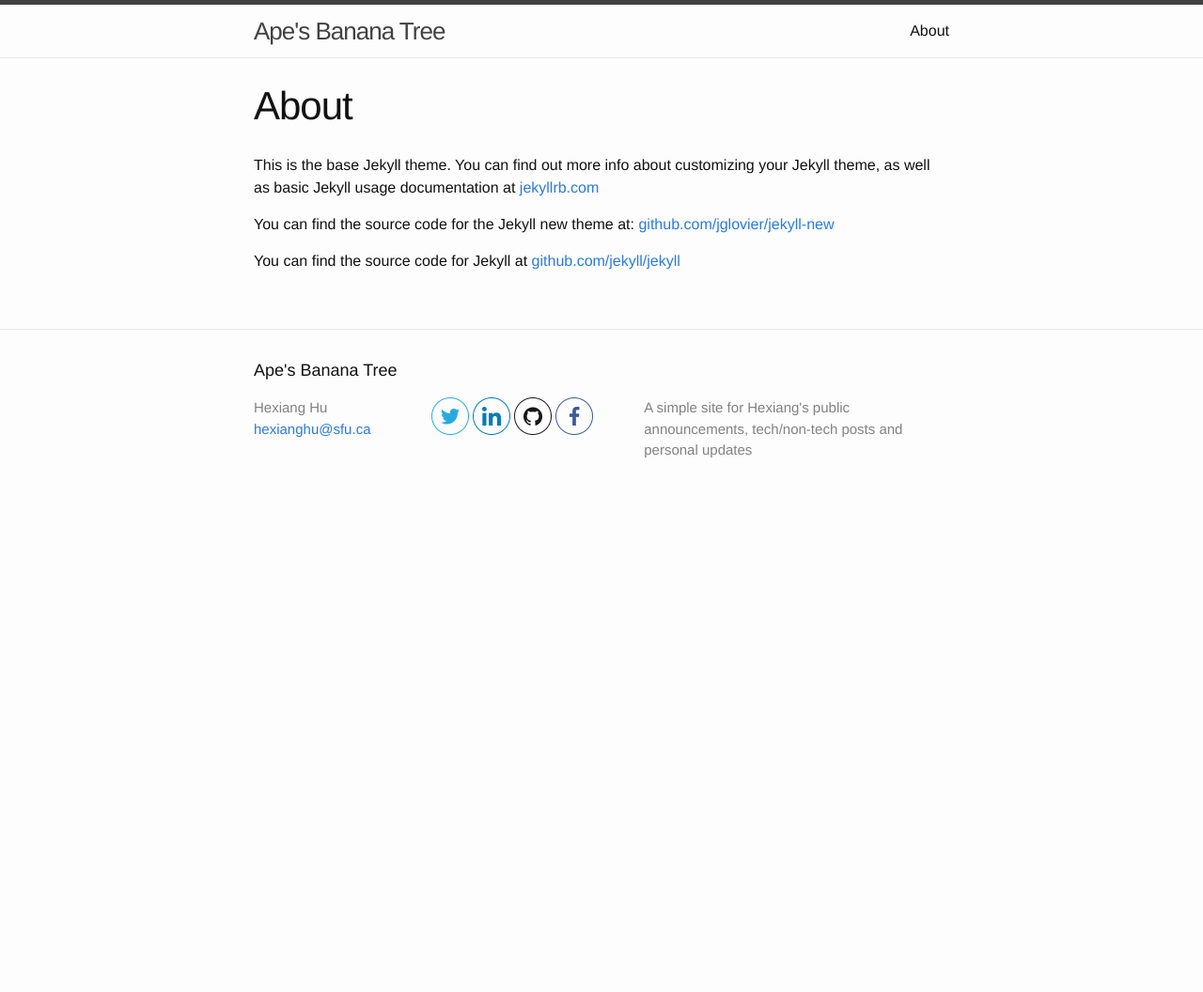
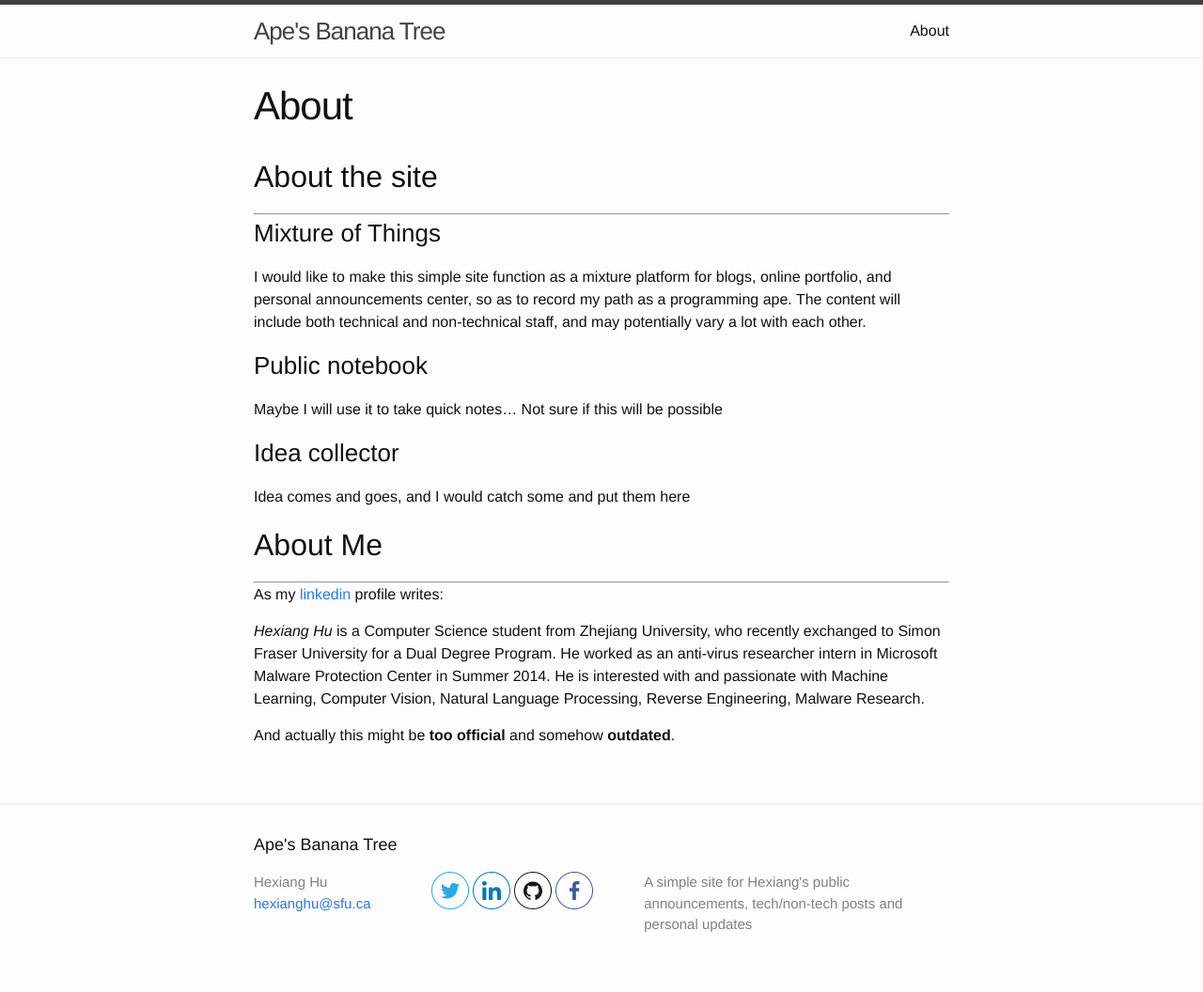
Before and after one commit to danielyou0230/danielyou0230.github.io, a Jekyll site: the page built from about.md, in a window 1280 px wide. Shown: the whole page at 94% size. Built offline with Jekyll 4.4.1, drawn with Linux system fonts in a browser that asks for light colours; before the commit the page ends 900 px from its top, so only the background shows below that.

Commit message:
Modify the about paget

```diff
--- a/about.md
+++ b/about.md
@@ -4,8 +4,26 @@ title: About
 permalink: /about/
 ---
 
-This is the base Jekyll theme. You can find out more info about customizing your Jekyll theme, as well as basic Jekyll usage documentation at [jekyllrb.com](http://jekyllrb.com/)
 
-You can find the source code for the Jekyll new theme at: [github.com/jglovier/jekyll-new](https://github.com/jglovier/jekyll-new)
+## About the site
+* * *
 
-You can find the source code for Jekyll at [github.com/jekyll/jekyll](https://github.com/jekyll/jekyll)
+### Mixture of Things
+
+I would like to make this simple site function as a mixture platform for blogs, online portfolio, and personal announcements center, so as to record my path as a programming ape. The content will include both technical and non-technical staff, and may potentially vary a lot with each other.
+
+### Public notebook
+Maybe I will use it to take quick notes... Not sure if this will be possible
+
+### Idea collector
+Idea comes and goes, and I would catch some and put them here
+
+
+## About Me
+* * *
+
+As my [linkedin](http://www.linkedin.com/in/hexianghu) profile writes:
+
+*Hexiang Hu* is a Computer Science student from Zhejiang University, who recently exchanged to Simon Fraser University for a Dual Degree Program. He worked as an anti-virus researcher intern in Microsoft Malware Protection Center in Summer 2014. He is interested with and passionate with Machine Learning, Computer Vision, Natural Language Processing, Reverse Engineering, Malware Research.
+
+And actually this might be **too official** and somehow **outdated**.
```
